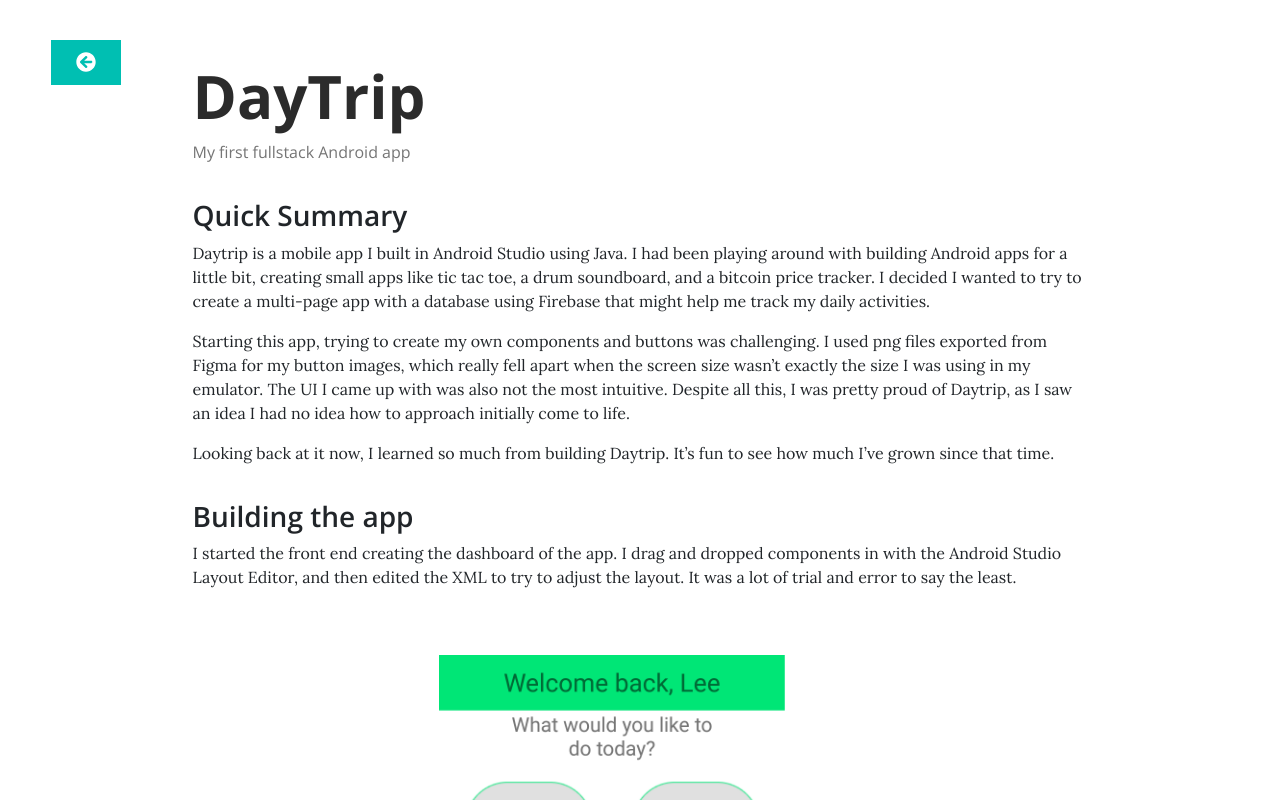
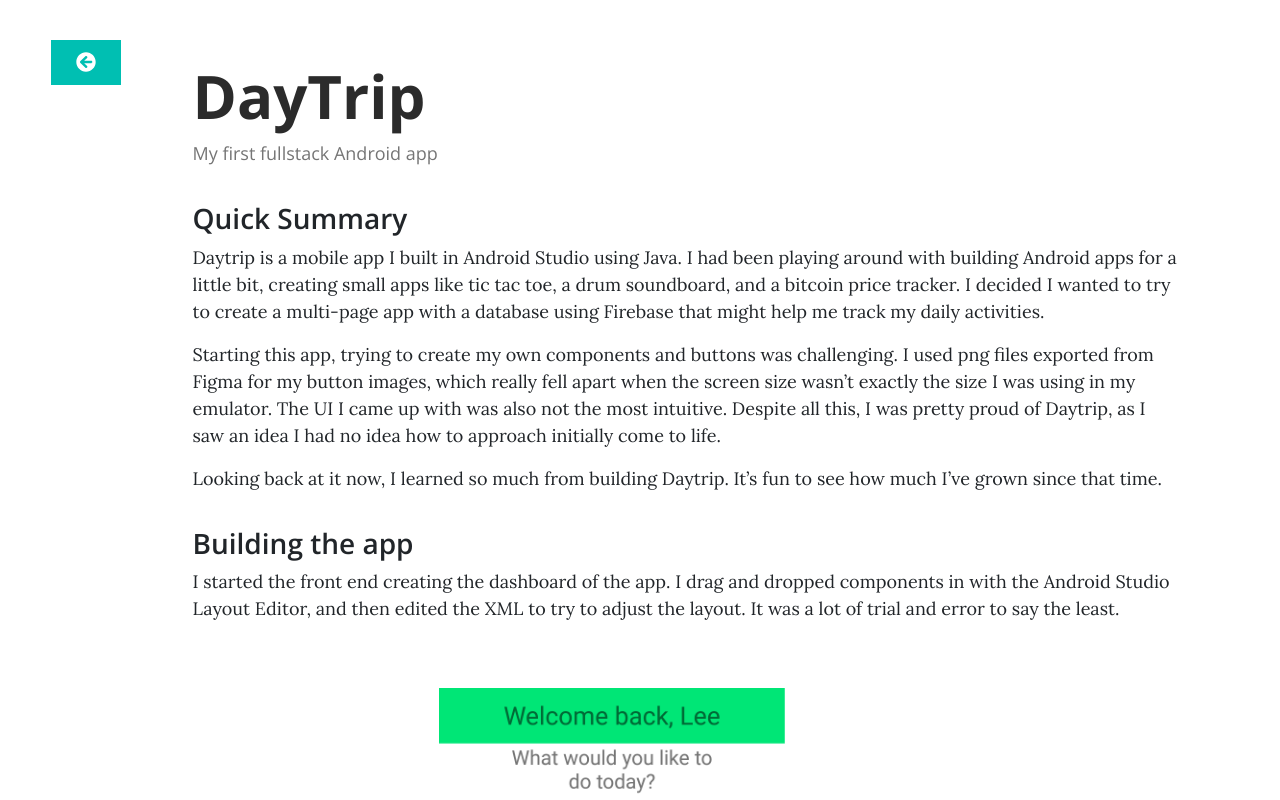
Before and after one commit to lee-ma/leema.ca, a React (Create React App) app: page /daytrip in a window 1280 px wide. Shown: the top 800 px of the page. Built offline with nearby package versions, Linux system fonts and the light colour scheme.

Commit message:
small fixes

```diff
--- a/public/style/blog.css
+++ b/public/style/blog.css
@@ -6,6 +6,7 @@
 
 .blog-subtitle {
   color: #757575;
+  font-size: 18px;
 }
 
 .back-btn {
@@ -26,7 +27,7 @@
 
 .blog-body {
   font-family: "Lora", serif;
-  font-size: 16px;
+  font-size: 18px;
   max-width: 90ch;
   overflow: hidden;
 }
```
Also changed, not shown: 1 other file (tests, documents, lock files or other folders).
